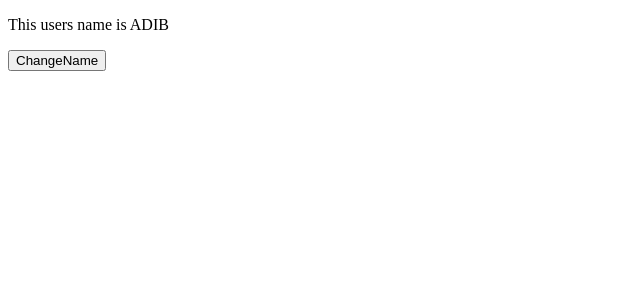
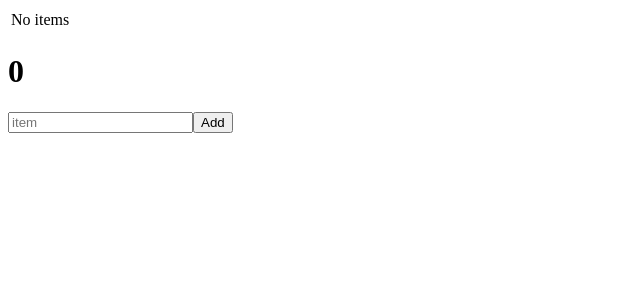
Before and after one commit to adib-the-noob/reactjs-from-basic, a React (Vite) app: page / in a window 1280 px wide. Shown: the top 300 px of the page, without its empty margins (0-640 px from the left). Built offline with nearby package versions, Linux system fonts and the light colour scheme.

Commit message:
todo maded

```diff
--- a/src/App.jsx
+++ b/src/App.jsx
@@ -1,25 +1,40 @@
 import { useState } from "react";
 
 const App = () => {
-    const [ myObj, setMyObj] = useState({
-        "userName" : "ADIB",
-        "passWord" : "hacker"
-    });
+    const [list, setList] = useState([]);
+    const [item, setItem] = useState("");
 
-    const changeValueObj = () => {
-        setMyObj(
-            prebObj => ({
-                ...prebObj,
-                "userName" : "Abdul Adib"
-            })
-        )
+    const addItem = () => {
+        list.push(item);
+        setList([...list]);
+    };
+
+    const removeItem = (index) => {
+        list.splice(index, 1);
+        setList([...list]);
     }
+
     return (
         <div>
-            <p>This users name is {myObj.userName}</p>
-        <button onClick={changeValueObj}>ChangeName</button>
+            <table>
+                <tbody>
+                    {
+                        (list.length !== 0) ? list.map((item, index) => (
+                            <tr key={index}>
+                                <td>{item}</td>
+                                <td><button onClick={() => {
+                                    removeItem(index);
+                                }}>Remove</button></td>
+                            </tr>
+                        )) : <tr><td>No items</td></tr>
+                    }
+                </tbody>
+            </table>
+            <h1>{list.length}</h1>
+            <input onChange={(e) => setItem(e.target.value)} placeholder="item"/>
+            <button onClick={addItem}>Add</button>
         </div>
     )
-}
+};
 
 export default App;
```
